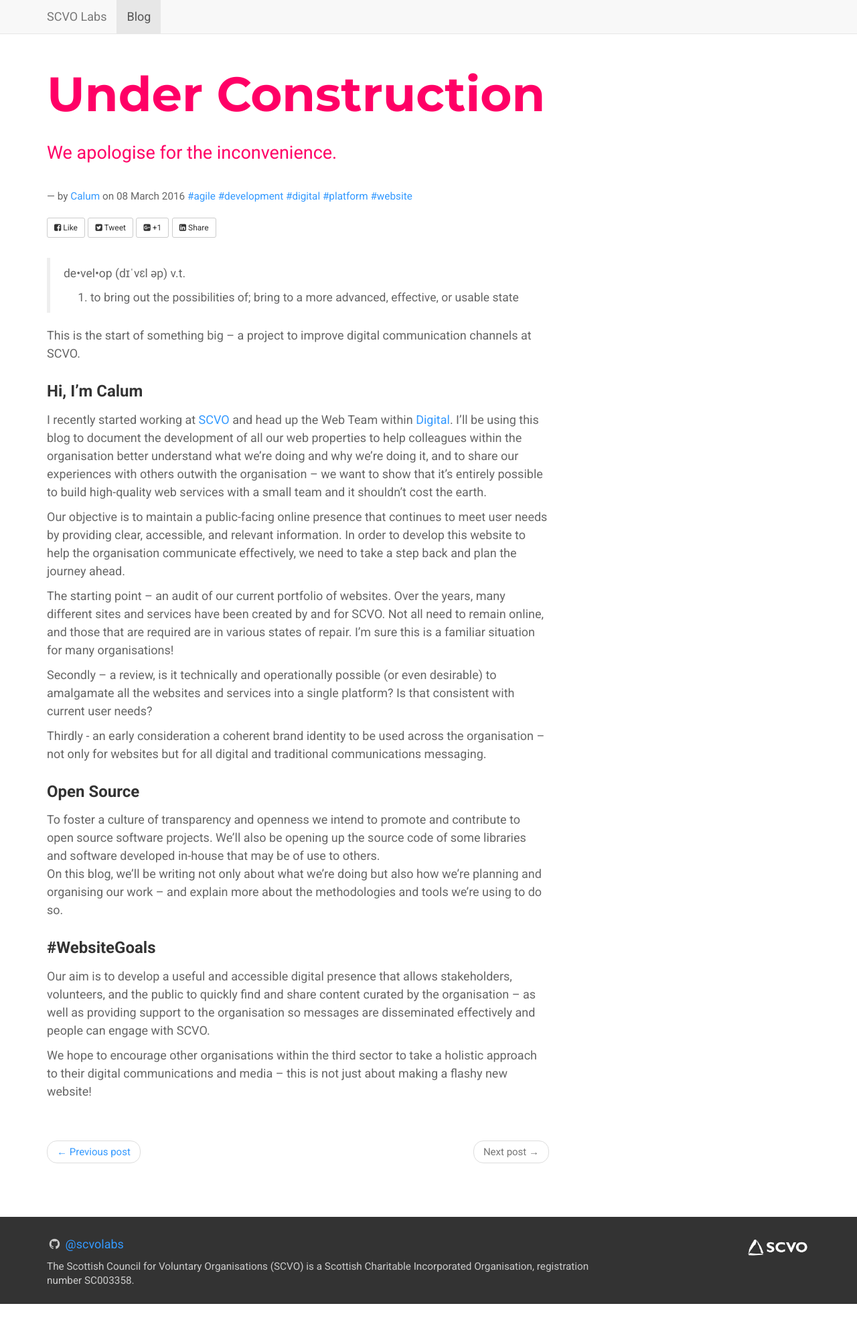
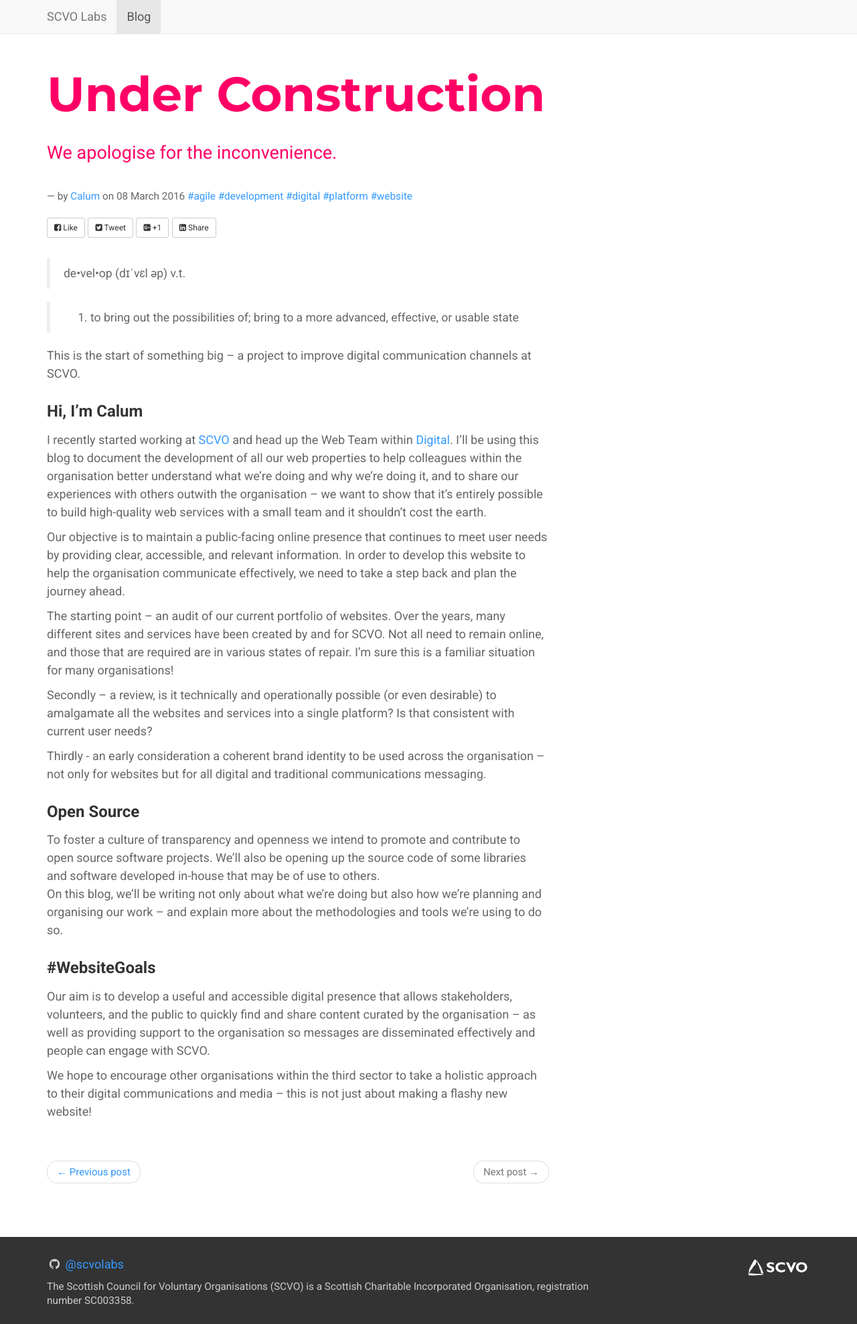
Before and after one commit to scvolabs/scvolabs-website, a Jekyll site: the page built from _posts/2016-03-08-under-construction.md, in a window 1280 px wide. Shown: the whole page at 67% size. Built offline with Jekyll 4.4.1, drawn with Linux system fonts in a browser that asks for light colours; nearby versions of some CDN libraries; comment, search, counter and statistics services are not loaded; before the commit the page ends 1947 px from its top, so only the background shows below that.

```diff
--- a/_posts/2016-03-08-under-construction.md
+++ b/_posts/2016-03-08-under-construction.md
@@ -10,7 +10,8 @@ image:
 ---
 
 > de•vel•op (dɪˈvɛl əp) v.t.
-1. to bring out the possibilities of; bring to a more advanced, effective, or usable state
+
+> 1. to bring out the possibilities of; bring to a more advanced, effective, or usable state
 
 This is the start of something big – a project to improve digital communication channels at SCVO.
 
```
